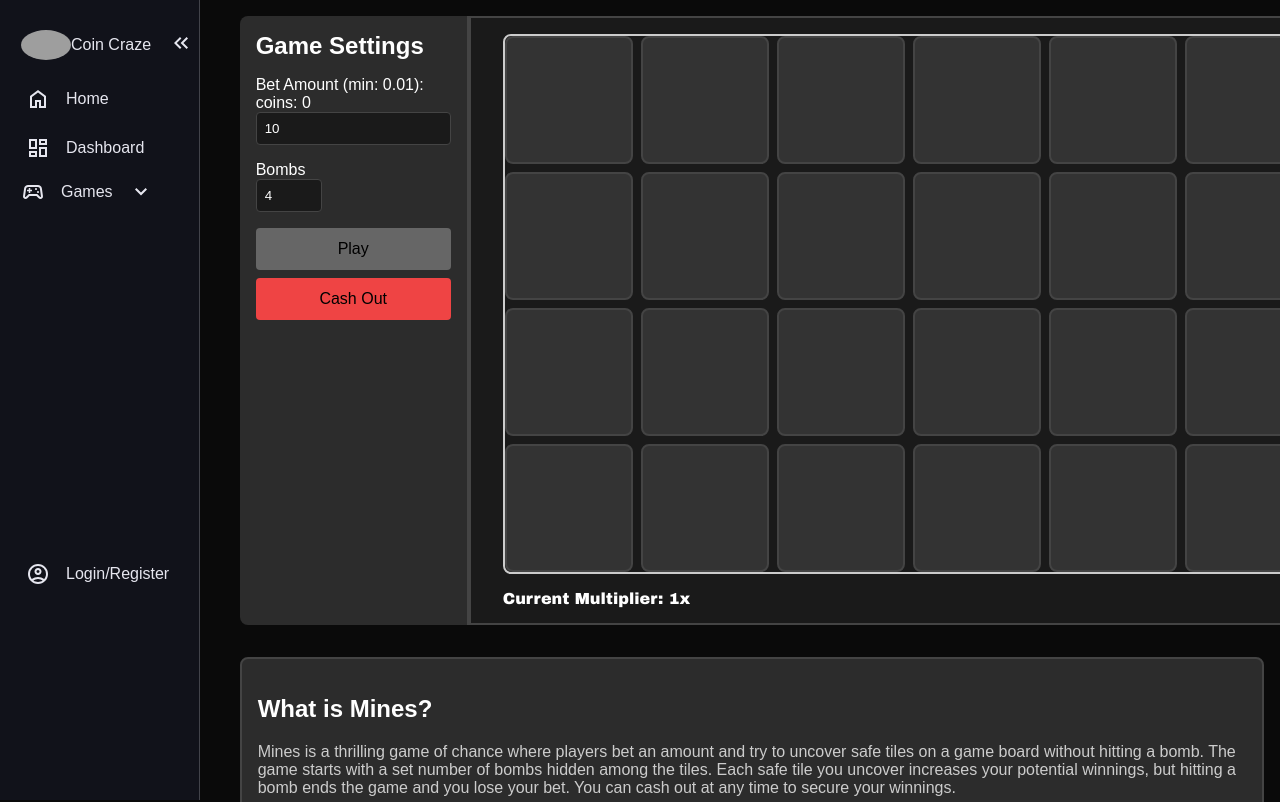
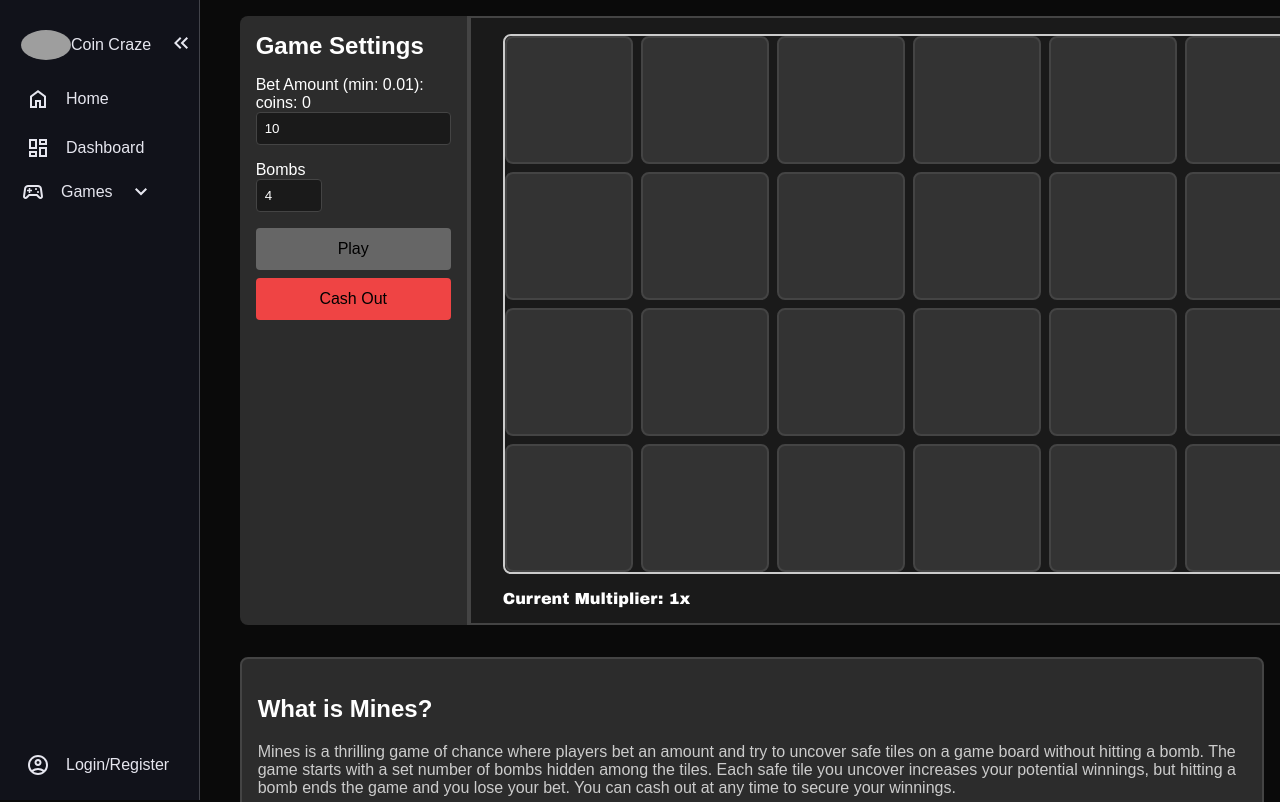
Before and after one commit to nguyenhbryan/goodfinancialadvice, a Next.js app in the folder finance/: page /games/mines in a window 1280 px wide. Shown: the top 802 px of the page. Built offline with nearby package versions, Linux system fonts and the light colour scheme; no server answers; grey boxes are pictures that could not be loaded.

Commit message:
fix sidebar

```diff
--- a/finance/src/app/components/Sidebar.jsx
+++ b/finance/src/app/components/Sidebar.jsx
@@ -57,6 +57,7 @@ export default function Sidebar() {
     return (
         <div className={styles.container}>
             <nav className={`${styles.sidebar} ${isSidebarOpen ? styles.closed : ""}`}>
+                <div>
                 <ul className={styles.list}>
                     <li className={styles.first}>
                         <span className={`${styles.logo} ${isSidebarOpen ? styles.hidden : ""}`}>
@@ -103,7 +104,10 @@ export default function Sidebar() {
                         </ul>
                     </li>
                 </ul>
+                </div>
+                <div className={styles.end}>
                 {showProfileOrLogin()}
+                </div>
             </nav>
         </div>
     );
--- a/finance/src/app/components/Sidebar.module.css
+++ b/finance/src/app/components/Sidebar.module.css
@@ -5,21 +5,26 @@
     color: #e6e6ef;
     display: flex;
     position: static;
+    min-height: 100vh;
 }
 
 .sidebar {
     box-sizing: border-box;
+    display: flex;
+    flex-direction: column;
     flex: 0 0 12.5rem;
     padding: 0.5rem 1em;
     background-color: #11121a;
     border-right: 1px solid #42434a;
     align-self: flex-start;
+    justify-content: space-between;
     overflow: hidden;
-    max-height: 100vh;
     text-wrap: nowrap;
     transition: flex 300ms ease-in-out;
     position: sticky;
     top: 0;
+    height: 100%;
+    min-height: 100vh;
 }
 
 .sidebar.closed {
@@ -78,7 +83,6 @@
     display: flex;
     justify-content: space-between;
     align-items: flex-end;
-    height: 90vh;
     margin-top: auto;
 }
 
@@ -182,3 +186,7 @@
     justify-content: space-between;
     height: 92%;
 }
+
+.Bottom {
+    align-self: flex-end;
+}
```
